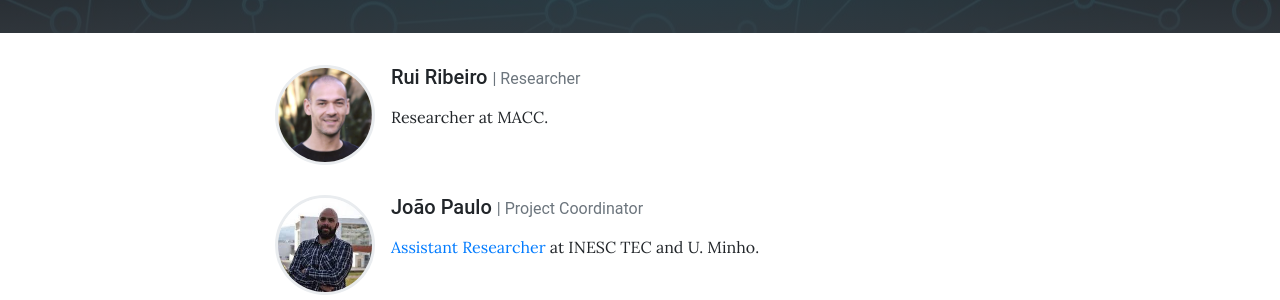
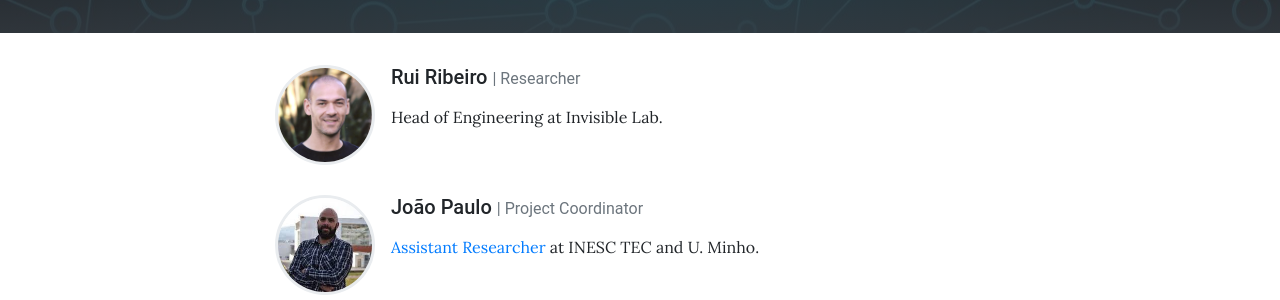
Before and after one commit to invisiblelab-dev/invisible-storage-project-website, a Jekyll site: the page built from pages/team.md, in a window 1280 px wide. Shown: the part 235-535 px from the top of the page. Built offline with Jekyll 4.4.1, drawn with Linux system fonts in a browser that asks for light colours.

Commit message:
Update team.yml

```diff
--- a/_data/team.yml
+++ b/_data/team.yml
@@ -4,7 +4,7 @@
   role: Researcher # Will appear next to name
   image: assets/img/rui.jpg # Can be external link
   description: > # Can be Markdown
-    Researcher at MACC.
+    Head of Engineering at Invisible Lab.
 
 
 - name: João Paulo
```
